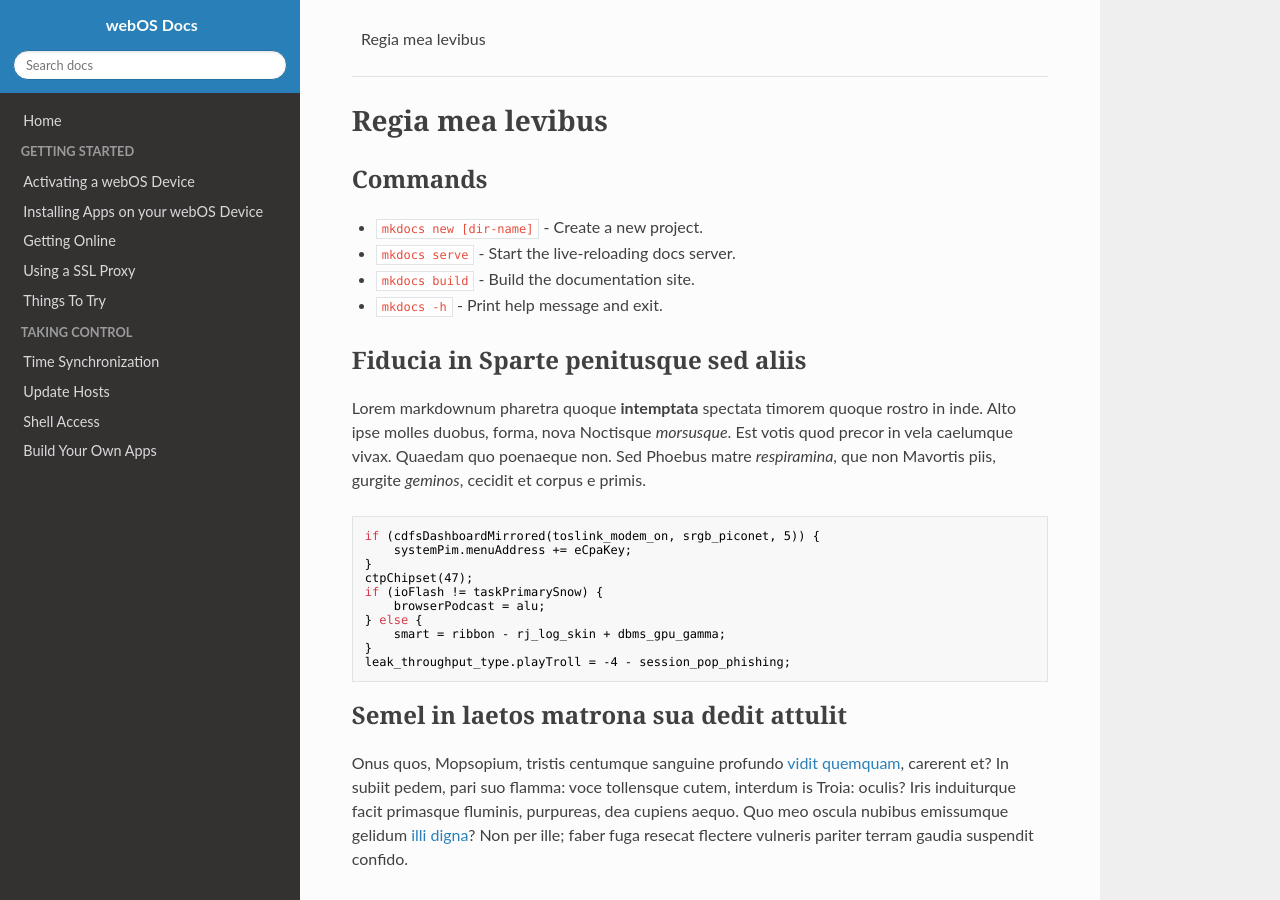
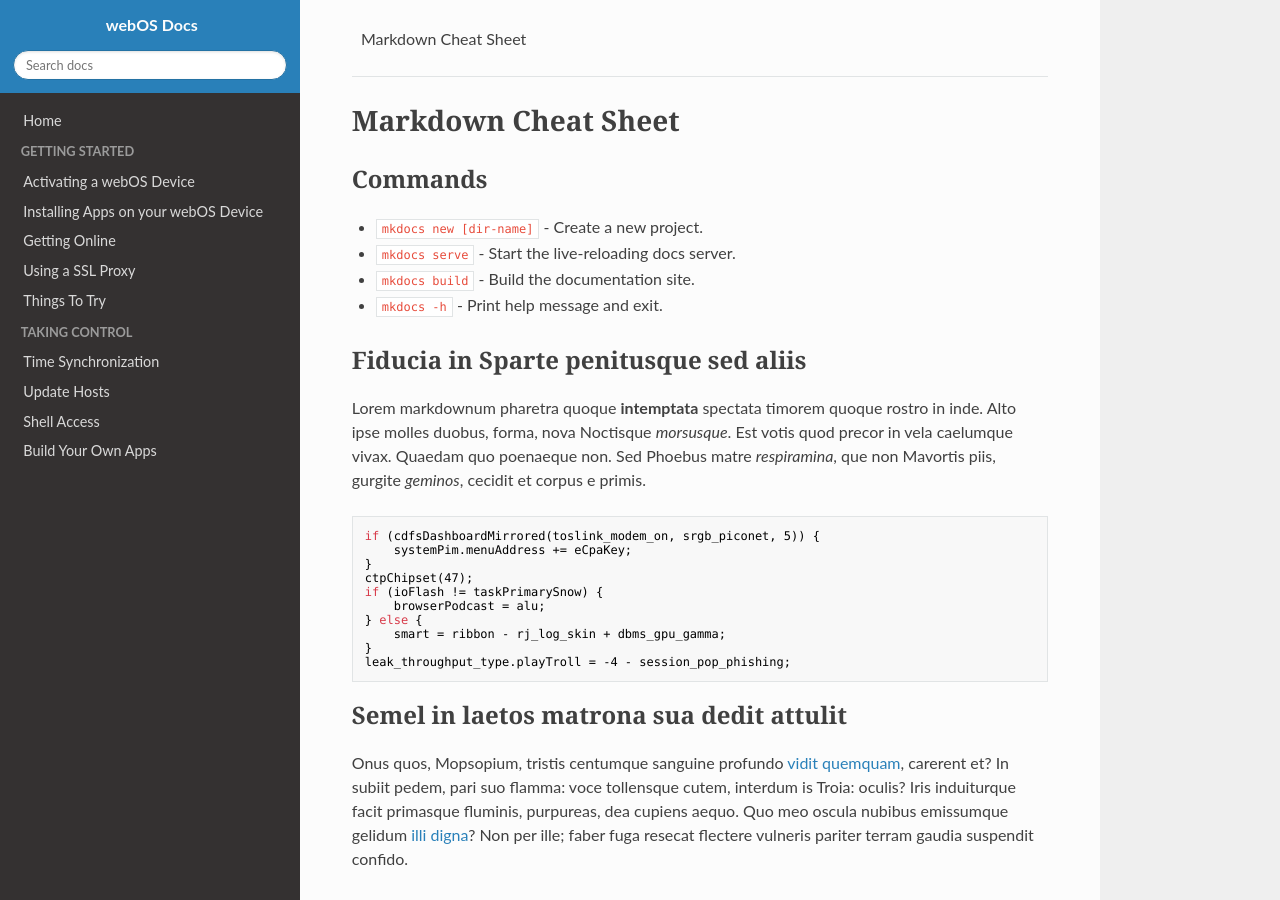
Before and after one commit to webOSArchive/webos-docs, an MkDocs documentation site: the page built from docs/markdown.md, in a window 1280 px wide and 900 px high. Built offline with MkDocs 1.6.1, drawn with Linux system fonts in a browser that asks for light colours; nearby versions of some CDN libraries; some web fonts are replaced; library files that are not in the unit come from our copies.

Commit message:
Update markdown.md

```diff
--- a/docs/markdown.md
+++ b/docs/markdown.md
@@ -1,4 +1,4 @@
-# Regia mea levibus
+# Markdown Cheat Sheet
 
 ## Commands
 
```
